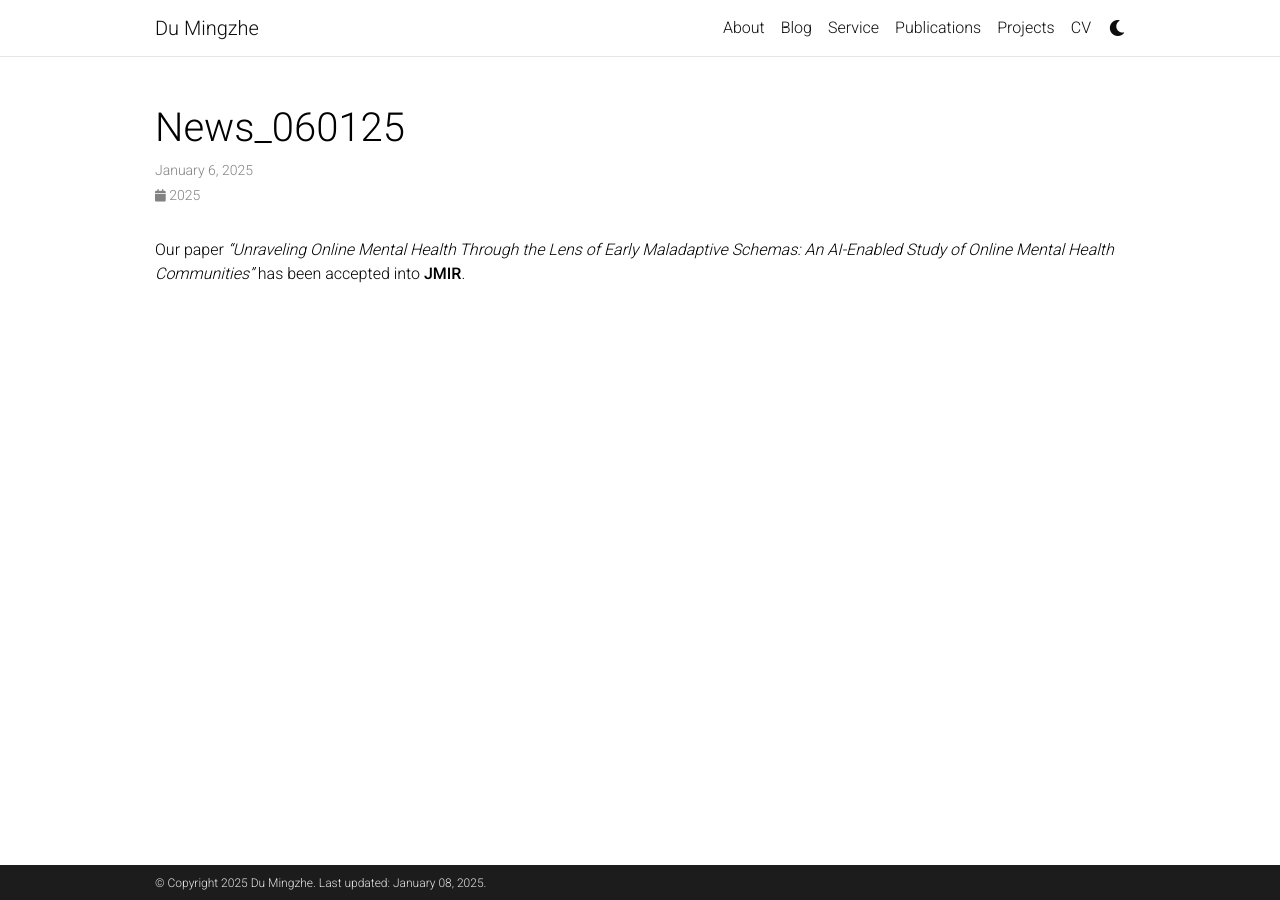
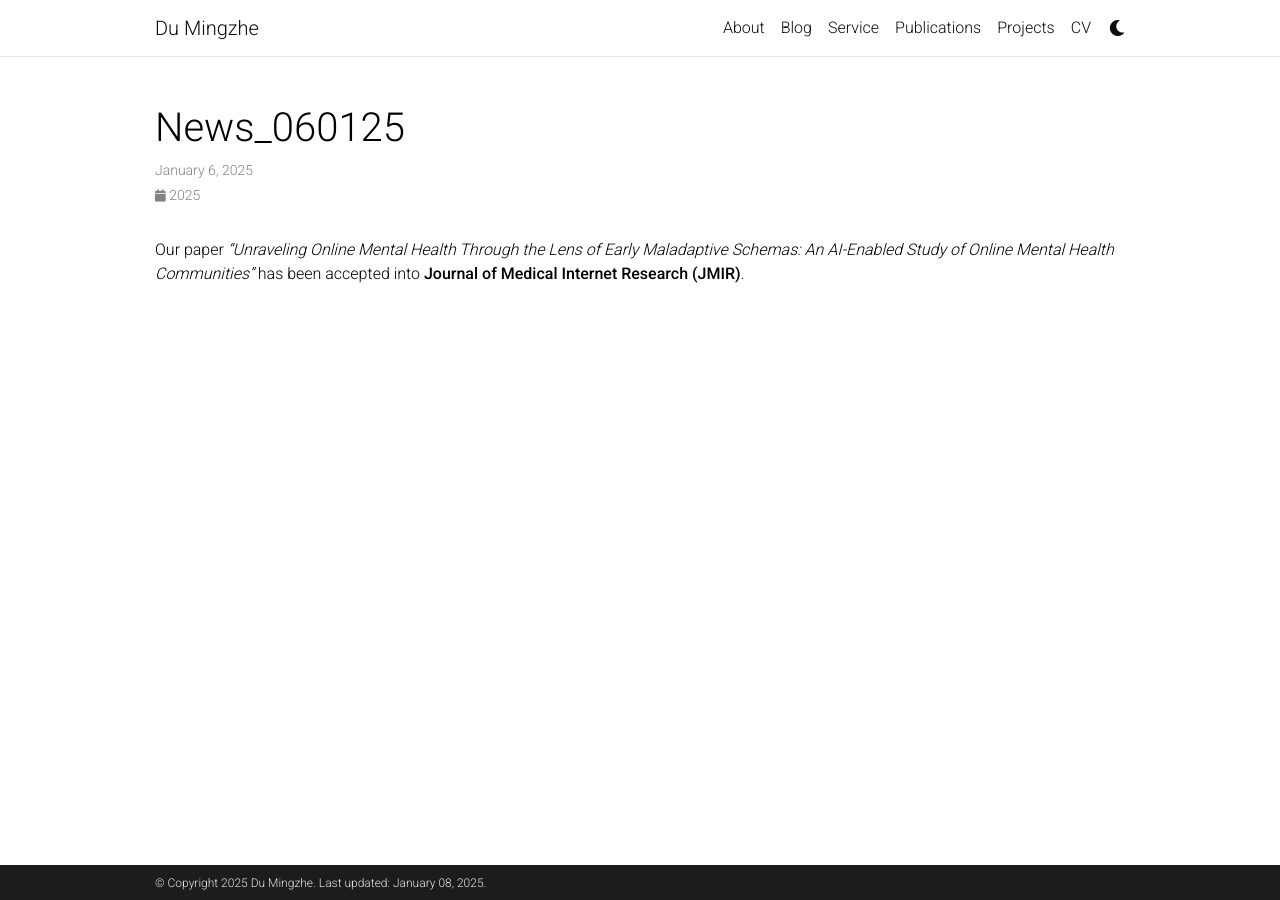
Before and after one commit to Elfsong/elfsong.github.io-, a Jekyll site: the page built from _news/news_060125.md, in a window 1280 px wide. Built offline with Jekyll 4.4.1, drawn with Linux system fonts in a browser that asks for light colours; comment, search, counter and statistics services are not loaded; a style sheet for code colours, icons or effects is not loaded.

Commit message:
Update news_060125.md

```diff
--- a/_news/news_060125.md
+++ b/_news/news_060125.md
@@ -4,4 +4,4 @@ date: 2025-01-06 00:00:00-0000
 inline: true
 ---
 
-Our paper *"Unraveling Online Mental Health Through the Lens of Early Maladaptive Schemas: An AI-Enabled Study of Online Mental Health Communities"* has been accepted into **JMIR**.
+Our paper *"Unraveling Online Mental Health Through the Lens of Early Maladaptive Schemas: An AI-Enabled Study of Online Mental Health Communities"* has been accepted into **Journal of Medical Internet Research (JMIR)**.
```
